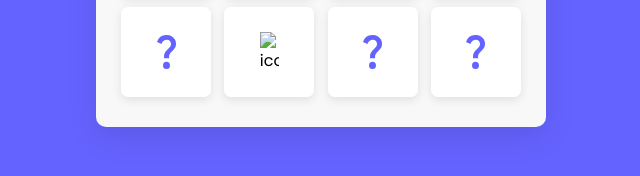
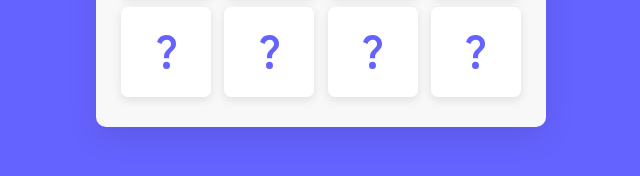
Before and after one commit to PhamVanThu0602/Menuu, a plain HTML site: page index2.html in a window 1280 px wide. Shown: the part 498-674 px from the top of the page, 319-959 px from the left. Drawn offline with Linux system fonts and the light colour scheme; files whose address does not match are found by name.

Commit message:
Update index2.html

```diff
--- a/index2.html
+++ b/index2.html
@@ -115,7 +115,7 @@
         </li>
         <li class="card">
           <div class="view front-view">
-            <img src="images/que_icon.svg" alt="icon">
+            <img src="que_icon.svg" alt="icon">
           </div>
           <div class="view back-view">
             <img src="img-4.png" alt="card-img">
```
